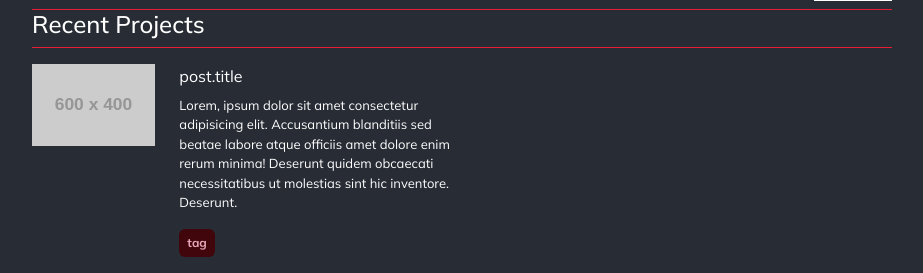
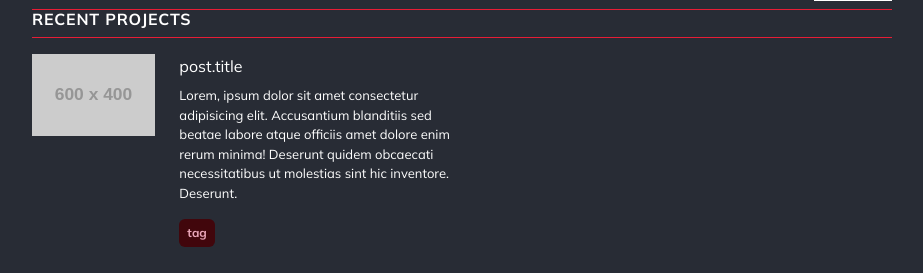
Before and after one commit to anchit-chandran/django-personal-website, a Django app: page / in a window 1280 px wide. Shown: the part 552-825 px from the top of the page, without its empty margins (178-1101 px from the left). After the commit the page ends 799 px from the top, so only its background shows below. Run offline with Django 4.2, Linux system fonts and the light colour scheme; grey boxes labelled with a size stand in for pictures from a placeholder-image service; data that the repository does not hold is empty; some libraries are stand-ins or nearby versions.

Commit message:
adds various stylings
Signed-off-by: Anchit <anchit97123@gmail.com>

```diff
--- a/app_website/static/app_website/styles.css
+++ b/app_website/static/app_website/styles.css
@@ -138,9 +138,22 @@ nav a.nav-link {
   }
 }
 
+h4.index-sub-title {
+    font-size: 1rem;
+    letter-spacing: 0.05rem;
+    text-transform: uppercase;
+    font-weight: 700;
+}
+
 /* // FEATURED ARTICLES */
 section.featured-articles > .title-col {
   border-bottom: 1px solid var(--brand);
+}
+
+section.featured-articles .card-title {
+  font-size: 1.1rem;
+  font-weight: 700;
+  margin-bottom: 0;
 }
 
 /* // RECENT PROJECTS */
@@ -151,6 +164,7 @@ section.recent-projects > .title-col {
 .project-card .card-text {
   font-size: small;
 }
+
 
 /* // CARDS */
 .card {
--- a/app_website/templates/app_website/index.html
+++ b/app_website/templates/app_website/index.html
@@ -19,7 +19,7 @@
 </section>
 <section class="row featured-articles">
     <div class="col-12 pb-2 px-0 d-flex justify-content-between align-items-end title-col">
-        <h4 class="mb-0">Featured Articles</h4>
+        <h4 class="mb-0 index-sub-title">Featured Articles</h4>
         <a href="{% url 'blog' %}" class="btn btn-outline-primary btn-sm">See all <i class="bi bi-arrow-right"></i></a>
     </div>
     <div class="col px-0">
@@ -27,7 +27,7 @@
             {% for post in posts %}
             <div class="col-4">
                 <div class="card">
-                    <img src="https://placehold.co/600x400" alt="" class="card-img-top">
+                    <img src="https://placehold.co/600x400" alt="" class="">
                     <div class="card-body px-0">
                         <p class="card-title">{{ post.title }}</p>
                         <p class="card-text"><small class="text-body-secondary muted">{{ post.posted_at|date:"j M Y"}}</small></p>
@@ -42,7 +42,7 @@
 
 <section class="row recent-projects">
     <div class="col-12 pb-2 px-0 d-flex justify-content-between align-items-end title-col">
-        <h4 class="mb-0">Recent Projects</h4>
+        <h4 class="mb-0 index-sub-title">Recent Projects</h4>
     </div>
     <div class="col px-0">
         <div class="row py-3">
--- a/app_website/templates/app_website/navigation.html
+++ b/app_website/templates/app_website/navigation.html
@@ -30,7 +30,7 @@
                     </a>
                 </li>
                 <li class="nav-item me-3">
-                    <a class="nav-link {% if request.path == blog_url %}active {% endif %}"" aria-current="page" href="{% url 'blog' %}">
+                    <a class="nav-link {% if 'blog' in request.path %}active {% endif %}"" aria-current="page" href="{% url 'blog' %}">
                         Blog
                     </a>
                 </li>
--- a/app_website/templates/app_website/post.html
+++ b/app_website/templates/app_website/post.html
@@ -11,7 +11,7 @@
             <h1 class="text-center">{{ post.title }}</h1>
         </div>
 
-            <img src="{{ post.header_img }}" alt="" class="img header-img">
+            <img src="{{ post.header_img }}" alt="" class="img img-fluid header-img">
 
         <div class="row justify-content-center">
             <div class="col-10 post-content">
```
